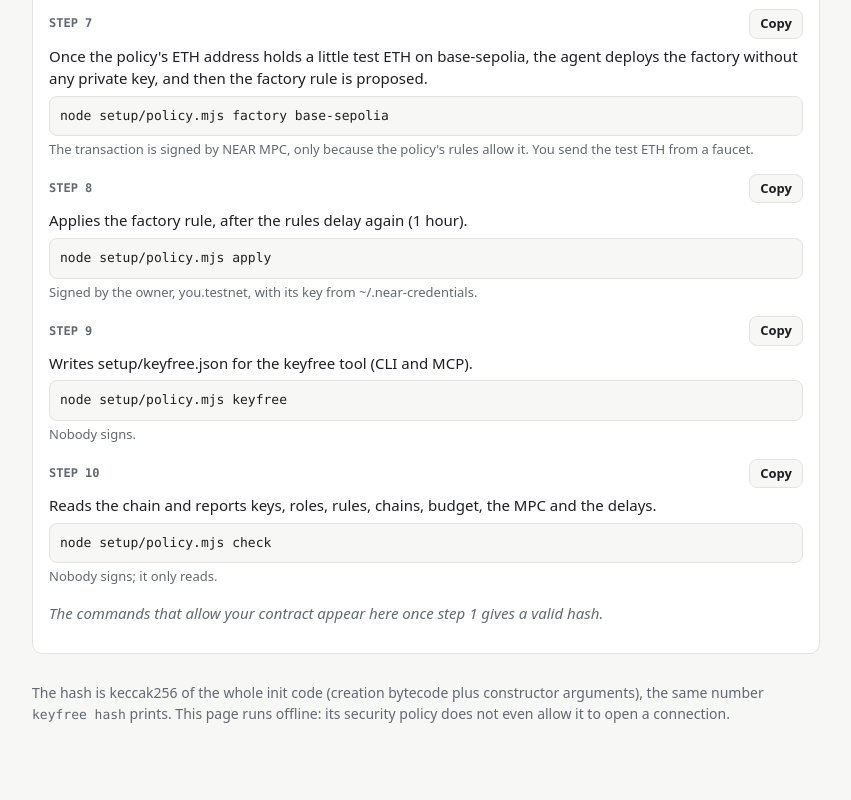
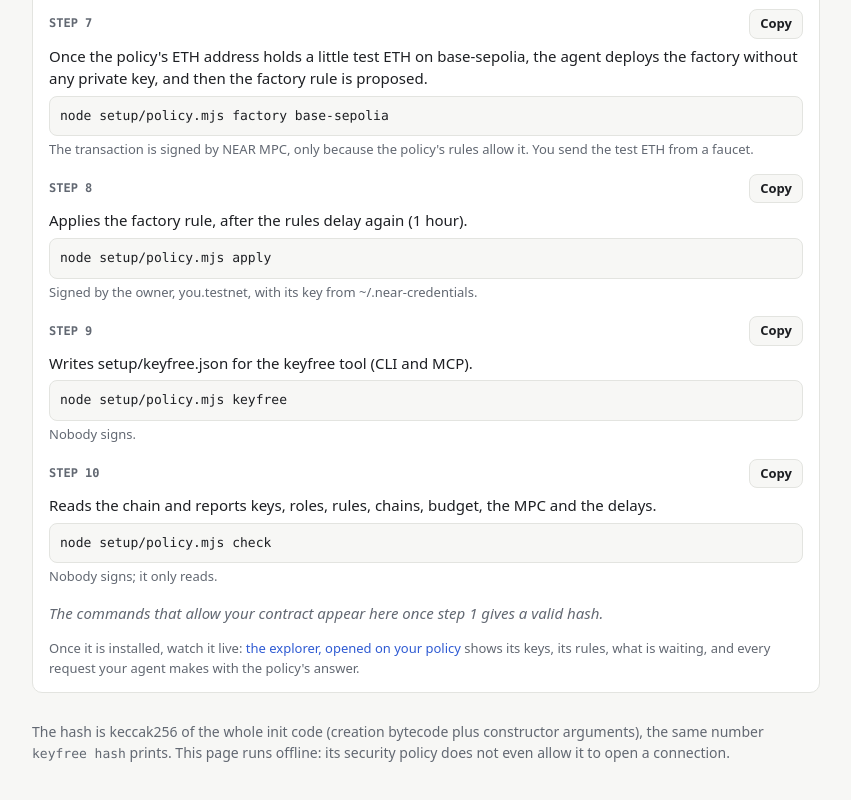
Before and after one commit to worksOnMyFridge/keyfree, a website: page start/index.html in a window 1280 px wide. Shown: the part 3361-4161 px from the top of the page, without its empty margins (214-1065 px from the left). Drawn offline with Linux system fonts and the light colour scheme.

Commit message:
feat(site): link the own-policy page and the home page to the watch view
The own-policy page ends with commands and said nothing about what comes
after them. It now links to the explorer opened on the policy named in
the form, built only from a name that passed the account checks. The
home page's door says the explorer reads your policy too.

```diff
--- a/start/index.html
+++ b/start/index.html
@@ -158,6 +158,8 @@
     <div class="head"><b>The commands, in order</b></div>
     <p class="hint" style="margin-bottom:12px">Run them from the repository root (Node 20.3+). The owner's key is read from <code>~/.near-credentials/testnet/&lt;owner&gt;.json</code>.</p>
     <div id="cmds"><p class="empty">Fix the fields above.</p></div>
+    <p class="hint" id="watch" hidden>Once it is installed, watch it live: <a id="watch-link" href="../explorer/">the explorer, opened on your policy</a>
+      shows its keys, its rules, what is waiting, and every request your agent makes with the policy's answer.</p>
   </div>
 
   <footer>
@@ -543,6 +545,9 @@ function commandList() {
 
 function renderCommands() {
   const box = $("cmds");
+  // The explorer reads any testnet policy by name. The link carries only a name that passed the account checks.
+  $("watch").hidden = !state.cfg;
+  if (state.cfg) $("watch-link").setAttribute("href", `../explorer/?policy=${encodeURIComponent(state.cfg.policy)}`);
   if (!state.cfg) { box.replaceChildren(el("p", { class: "empty", text: "Fix the fields in step 2." })); return; }
   box.replaceChildren(el("div", { class: "step" }, el("p", { class: "what", text: "First save the JSON above as setup/config.json." })));
   let n = 0;
```
Also changed, not shown: explorer/start.test.mjs (+11 -0 lines), index.html (+1 -1 lines).
